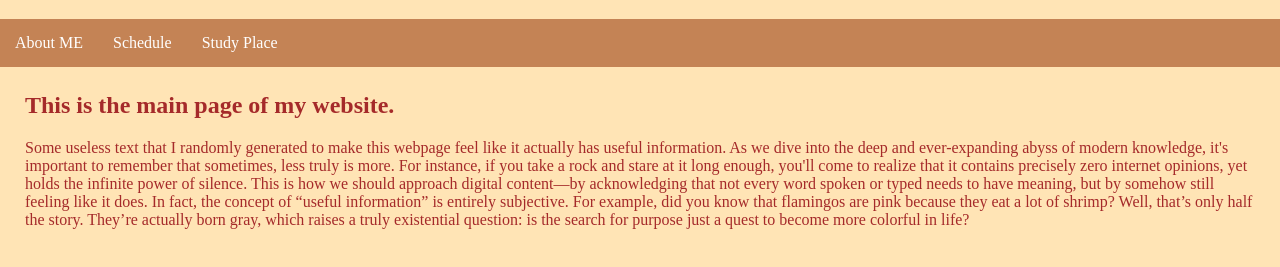
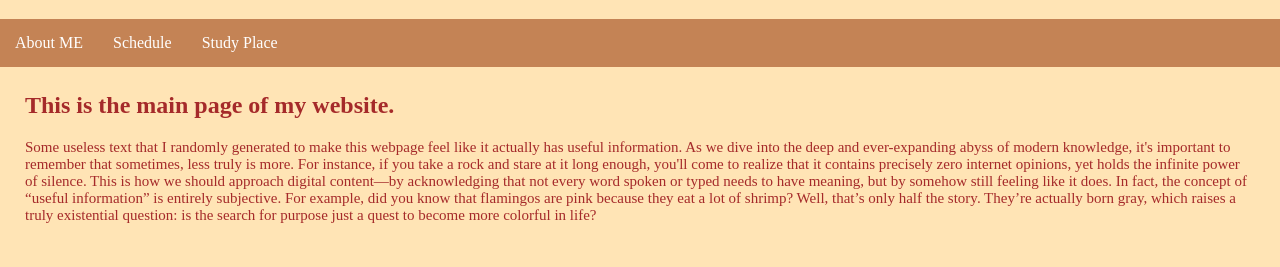
Before and after one commit to MuzzOne333/MyWebsite, a plain HTML site: page index.html in a window 1280 px wide. Shown: the part 61-328 px from the top of the page. Drawn offline with Linux system fonts and the light colour scheme.

Commit message:
little changes

```diff
--- a/index.html
+++ b/index.html
@@ -18,11 +18,11 @@
         </ul>
     </nav>
 
-    <main>
-        <h2 class="base">
+    <main class = "base">
+        <h2>
             This is the main page of my website.
         </h2>
-        <p class="base">
+        <p>
             Some useless text that I randomly generated to make this webpage feel like it actually has useful information. As we dive into the deep and ever-expanding abyss of modern knowledge, it's important to remember that sometimes, less truly is more. For instance, if you take a rock and stare at it long enough, you'll come to realize that it contains precisely zero internet opinions, yet holds the infinite power of silence. This is how we should approach digital content—by acknowledging that not every word spoken or typed needs to have meaning, but by somehow still feeling like it does.
             In fact, the concept of “useful information” is entirely subjective. For example, did you know that flamingos are pink because they eat a lot of shrimp? Well, that’s only half the story. They’re actually born gray, which raises a truly existential question: is the search for purpose just a quest to become more colorful in life?
         </p>
--- a/style.css
+++ b/style.css
@@ -8,6 +8,7 @@ body {
     background-color: moccasin;
     margin: 0px;
 }
+
 main{
     margin:25px;
 }
```
Also changed, not shown: about.html (+1 -1 lines).
